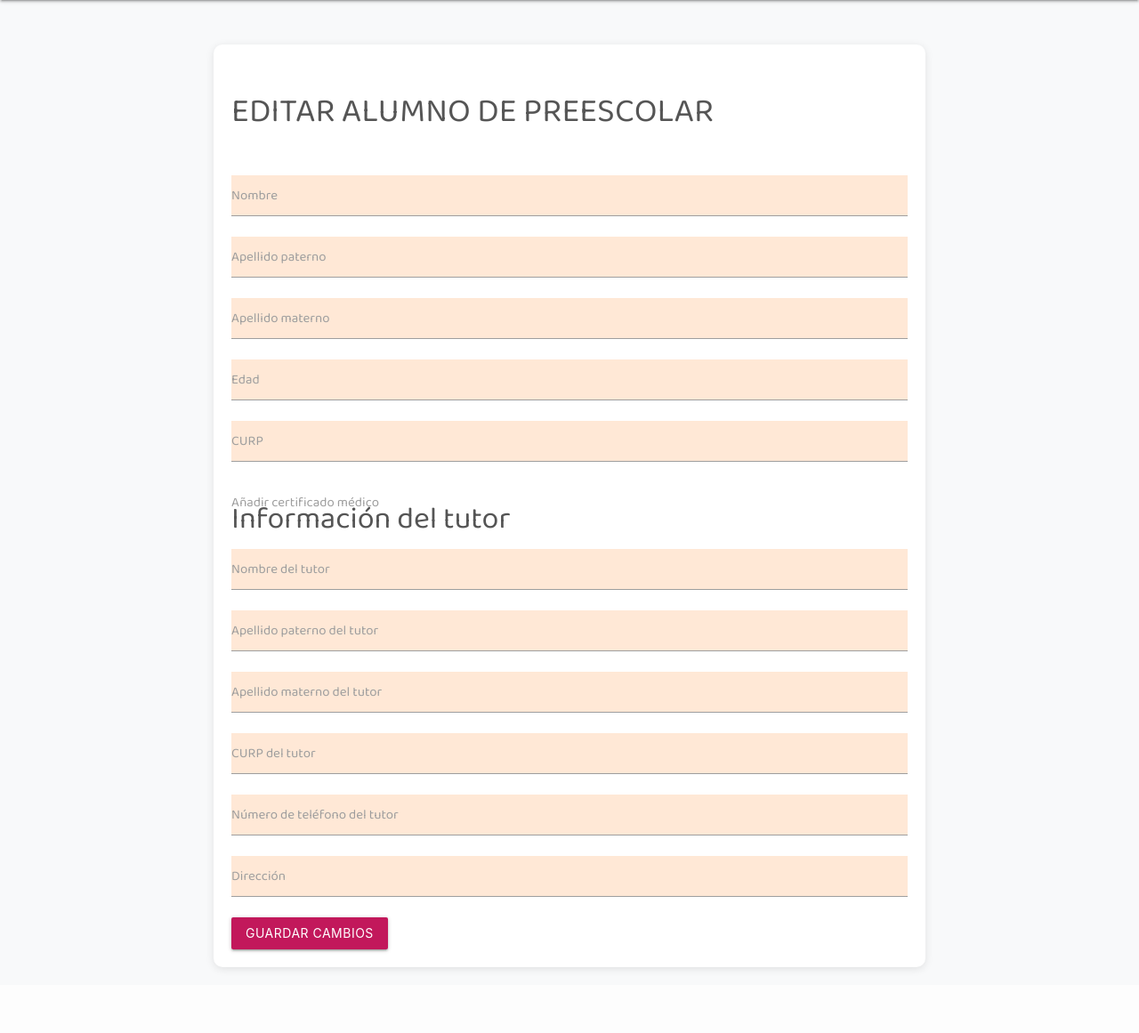
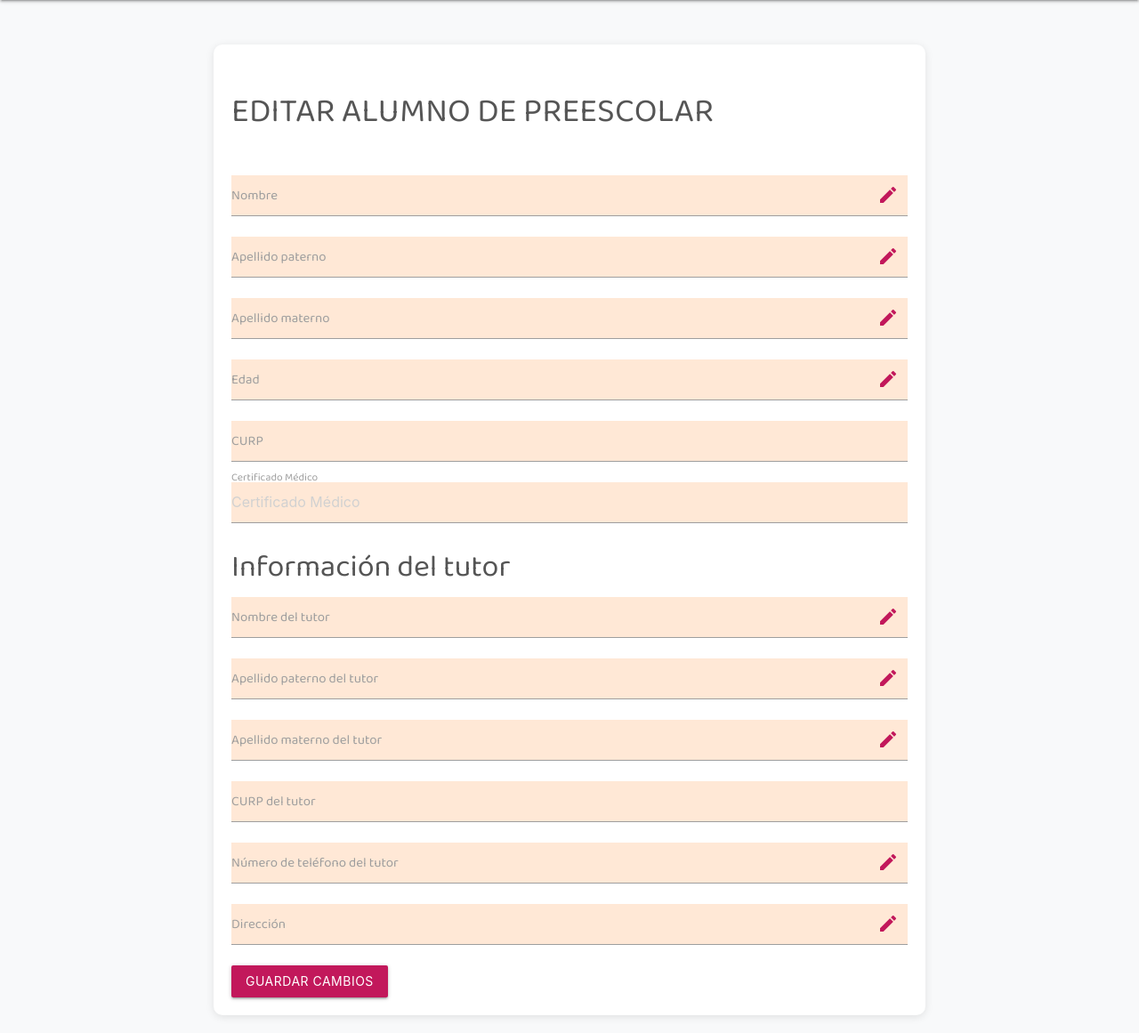
Before and after one commit to Dropxni/-__-, a PHP site: page /editar_preescolar.php?id=1 in a window 1280 px wide. Shown: the part 64-1225 px from the top of the page at 89% size. Before the commit the page ends 1155 px from the top, so only its background shows below. Run offline with PHP 8.4, Linux system fonts and the light colour scheme; the visitor is signed in with stand-in values (Sample User, id 1); data that the repository does not hold is empty.

Commit message:
git push origin master branch

```diff
--- a/editar_preescolar.php
+++ b/editar_preescolar.php
@@ -61,7 +61,11 @@ $conn->close();
         .form-container:hover {
             transform: translateY(-5px);
         }
-        .input-field input[type=text], .input-field input[type=number], .input-field input[type=file] {
+        .input-field input[type=text]:not(.file-input), .input-field input[type=number]:not(.file-input) {
+            background-color: #ffe8d6;
+            pointer-events: none;
+        }
+        .file-input {
             background-color: #ffe8d6;
         }
         .btn-primary {
@@ -99,6 +103,31 @@ $conn->close();
         }
         .hide {
             display: none;
+        }
+        .editable-icon {
+            cursor: pointer;
+            position: absolute;
+            right: 10px;
+            top: 10px;
+            color: #C2185B;
+        }
+        .editable-icon:hover {
+            color: #a71d44;
+        }
+        .file-icons .btn-small i {
+            margin: 0;
+        }
+        .file-icons {
+            display: flex;
+            align-items: center;
+            gap: 5px;
+        }
+        .file-field .file-path-wrapper {
+            display: flex;
+            align-items: center;
+        }
+        .file-field .file-path-wrapper input {
+            flex-grow: 1;
         }
         @media (max-width: 768px) {
             .form-container {
@@ -168,71 +197,84 @@ $conn->close();
                             <img src="<?php echo $alumno['fotografia']; ?>" alt="Fotografía del alumno">
                         <?php endif; ?>
                     </div>
-                    <form method="post" action="guardar_editar_preescolar.php" enctype="multipart/form-data">
+                    <form id="editarForm" method="post" action="guardar_editar_preescolar.php" enctype="multipart/form-data">
                         <input type="hidden" name="id" value="<?php echo $alumno['id']; ?>">
                         <div class="input-field">
+                            <i class="material-icons editable-icon" onclick="enableEdit('nombre')">edit</i>
                             <input type="text" id="nombre" name="nombre" value="<?php echo $alumno['nombre']; ?>" required>
                             <label for="nombre">Nombre</label>
                         </div>
                         <div class="input-field">
+                            <i class="material-icons editable-icon" onclick="enableEdit('apellido_paterno')">edit</i>
                             <input type="text" id="apellido_paterno" name="apellido_paterno" value="<?php echo $alumno['apellido_paterno']; ?>" required>
                             <label for="apellido_paterno">Apellido paterno</label>
                         </div>
                         <div class="input-field">
+                            <i class="material-icons editable-icon" onclick="enableEdit('apellido_materno')">edit</i>
                             <input type="text" id="apellido_materno" name="apellido_materno" value="<?php echo $alumno['apellido_materno']; ?>">
                             <label for="apellido_materno">Apellido materno</label>
                         </div>
                         <div class="input-field">
+                            <i class="material-icons editable-icon" onclick="enableEdit('edad')">edit</i>
                             <input type="number" id="edad" name="edad" value="<?php echo $alumno['edad']; ?>" required>
                             <label for="edad">Edad</label>
                         </div>
                         <div class="input-field">
+                            <label for="curp">CURP</label>
                             <input type="text" id="curp" name="curp" value="<?php echo $alumno['curp_documento']; ?>" required>
-                            <label for="curp">CURP</label>
-                            <div class="pdf-buttons">
+                            <div class="pdf-buttons file-icons">
                                 <?php if($alumno['curp_documento']): ?>
                                     <button type="button" class="btn-small red lighten-1" onclick="removeCurpPdf()"><i class="material-icons">delete</i></button>
+                                    <button type="button" class="btn-small blue lighten-1" onclick="viewPdf('<?php echo $alumno['curp_documento']; ?>')"><i class="material-icons">visibility</i></button>
                                 <?php endif; ?>
                                 <input type="file" id="curp_pdf" name="curp_pdf" accept="application/pdf" class="hide">
                             </div>
                         </div>
                         <div class="input-field">
-                            <label for="certificado_medico">Añadir certificado médico</label>
-                            <div class="pdf-buttons">
+                            <label for="certificado_medico">Certificado Médico</label>
+                            <input type="text" id="certificado_medico" name="certificado_medico" value="<?php echo $alumno['certificado_medico']; ?>" placeholder="Certificado Médico">
+                            <div class="pdf-buttons file-icons">
                                 <?php if($alumno['certificado_medico']): ?>
                                     <button type="button" class="btn-small red lighten-1" onclick="removeCertificadoMedico()"><i class="material-icons">delete</i></button>
+                                    <button type="button" class="btn-small blue lighten-1" onclick="viewPdf('<?php echo $alumno['certificado_medico']; ?>')"><i class="material-icons">visibility</i></button>
                                 <?php endif; ?>
-                                <input type="file" id="certificado_medico" name="certificado_medico" accept="application/pdf" class="hide">
+                                <input type="file" id="certificado_medico_pdf" name="certificado_medico_pdf" accept="application/pdf" class="hide">
                             </div>
                         </div>
                         <h4 class="text-center">Información del tutor</h4>
                         <div class="input-field">
+                            <i class="material-icons editable-icon" onclick="enableEdit('nombre_tutor')">edit</i>
                             <input type="text" id="nombre_tutor" name="nombre_tutor" value="<?php echo $alumno['tutor_nombre']; ?>" required>
                             <label for="nombre_tutor">Nombre del tutor</label>
                         </div>
                         <div class="input-field">
+                            <i class="material-icons editable-icon" onclick="enableEdit('apellido_paterno_tutor')">edit</i>
                             <input type="text" id="apellido_paterno_tutor" name="apellido_paterno_tutor" value="<?php echo $alumno['tutor_apellido_paterno']; ?>" required>
                             <label for="apellido_paterno_tutor">Apellido paterno del tutor</label>
                         </div>
                         <div class="input-field">
+                            <i class="material-icons editable-icon" onclick="enableEdit('apellido_materno_tutor')">edit</i>
                             <input type="text" id="apellido_materno_tutor" name="apellido_materno_tutor" value="<?php echo $alumno['tutor_apellido_materno']; ?>">
                             <label for="apellido_materno_tutor">Apellido materno del tutor</label>
                         </div>
                         <div class="input-field">
+                            <label for="curp_tutor">CURP del tutor</label>
                             <input type="text" id="curp_tutor" name="curp_tutor" value="<?php echo $alumno['tutor_curp']; ?>" required>
-                            <label for="curp_tutor">CURP del tutor</label>
-                            <div class="pdf-buttons">
+                            <div class="pdf-buttons file-icons">
                                 <?php if($alumno['tutor_curp']): ?>
                                     <button type="button" class="btn-small red lighten-1" onclick="removeCurpTutorPdf()"><i class="material-icons">delete</i></button>
+                                    <button type="button" class="btn-small blue lighten-1" onclick="viewPdf('<?php echo $alumno['tutor_curp']; ?>')"><i class="material-icons">visibility</i></button>
                                 <?php endif; ?>
                                 <input type="file" id="curp_tutor_pdf" name="curp_tutor_pdf" accept="application/pdf" class="hide">
                             </div>
                         </div>
                         <div class="input-field">
+                            <i class="material-icons editable-icon" onclick="enableEdit('telefono_tutor')">edit</i>
                             <input type="text" id="telefono_tutor" name="telefono_tutor" value="<?php echo $alumno['tutor_telefono']; ?>" required>
                             <label for="telefono_tutor">Número de teléfono del tutor</label>
                         </div>
                         <div class="input-field">
+                            <i class="material-icons editable-icon" onclick="enableEdit('direccion')">edit</i>
                             <input type="text" id="direccion" name="direccion" value="<?php echo $alumno['direccion']; ?>" required>
                             <label for="direccion">Dirección</label>
                         </div>
@@ -260,20 +302,29 @@ $conn->close();
             M.updateTextFields();
         });
 
+        function enableEdit(id) {
+            document.getElementById(id).removeAttribute('readonly');
+            document.getElementById(id).focus();
+        }
+
         function removeCurpPdf() {
             document.getElementById('curp_pdf').value = "";
             document.getElementById('curp_pdf').classList.remove('hide');
         }
 
         function removeCertificadoMedico() {
-            document.getElementById('certificado_medico').value = "";
-            document.getElementById('certificado_medico').classList.remove('hide');
+            document.getElementById('certificado_medico_pdf').value = "";
+            document.getElementById('certificado_medico_pdf').classList.remove('hide');
         }
 
         function removeCurpTutorPdf() {
             document.getElementById('curp_tutor_pdf').value = "";
             document.getElementById('curp_tutor_pdf').classList.remove('hide');
         }
+
+        function viewPdf(path) {
+            window.open(path, '_blank');
+        }
     </script>
 </body>
 </html>
--- a/expediente_preescolar.php
+++ b/expediente_preescolar.php
@@ -190,7 +190,7 @@ $conn->close();
         </div>
         <div class="modal-footer">
             <a href="#!" class="modal-close waves-effect waves-green btn-flat">Cancelar</a>
-            <a href="logout.php" class="waves-effect waves-red btn-flat">Cerrar sesión</a>
+            <a href="logout_admin.php" class="waves-effect waves-red btn-flat">Cerrar sesión</a>
         </div>
     </div>
 
```
Also changed, not shown: guardar_editar_preescolar.php (+45 -37 lines).
